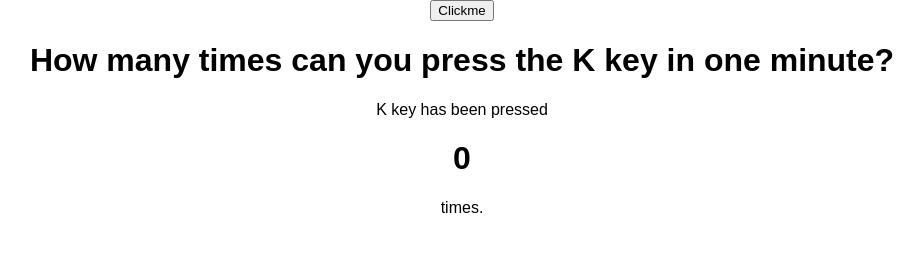
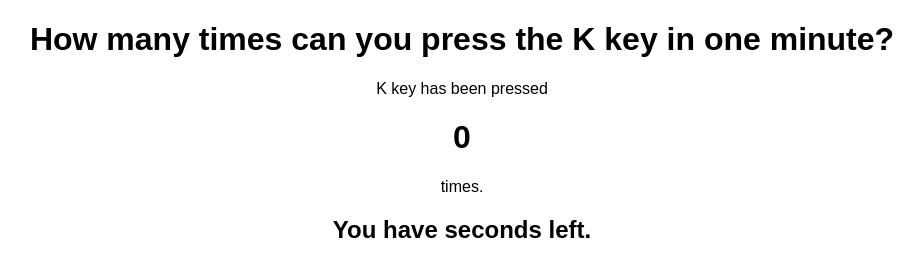
Before and after one commit to All88keys/kkey, a plain HTML site: page index.html in a window 1280 px wide. Shown: the whole page, without its empty margins (178-1102 px from the left). Drawn offline with Linux system fonts and the light colour scheme.

Commit message:
Update index.html

```diff
--- a/index.html
+++ b/index.html
@@ -12,11 +12,10 @@
     <title>K KEY</title>
   </head>
   <body>
-    <button onclick="onTimer()">Clickme</button>
-<div id="mycounter"></div>
     <h1>How many times can you press the K key in one minute? </h1>
     <p>K key has been pressed</p>
     <h1 id="pressed">0</h1>
     <p>times.</p>
+    <h2>You have <b><span id="mycounter"></span></b> seconds left.</h2>
   </body>
 </html>
```
